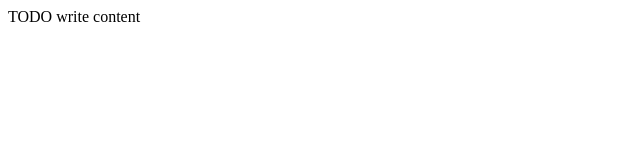
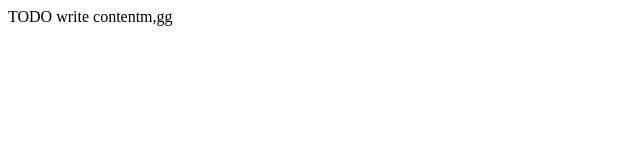
Before and after one commit to Zerthi/NetBeans-Rep, a plain HTML site: page Webside/public_html/index.html in a window 1280 px wide. Shown: the full height of the page, 0-640 px from the left. Drawn offline with Linux system fonts and the light colour scheme.

Commit message:
new Commit

```diff
--- a/Webside/public_html/index.html
+++ b/Webside/public_html/index.html
@@ -11,6 +11,6 @@ and open the template in the editor.
         <meta name="viewport" content="width=device-width, initial-scale=1.0">
     </head>
     <body>
-        <div>TODO write content</div>
+        <div>TODO write contentm,gg</div>
     </body>
 </html>
```
